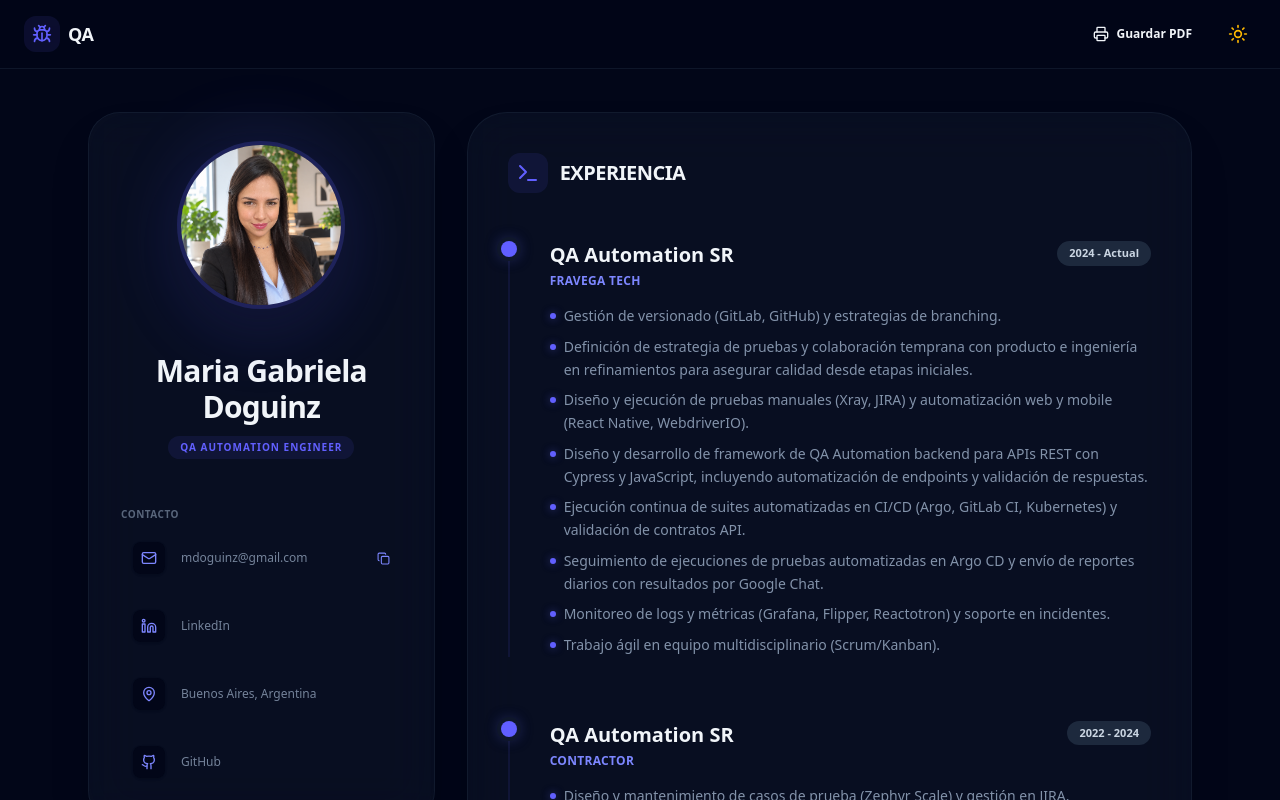
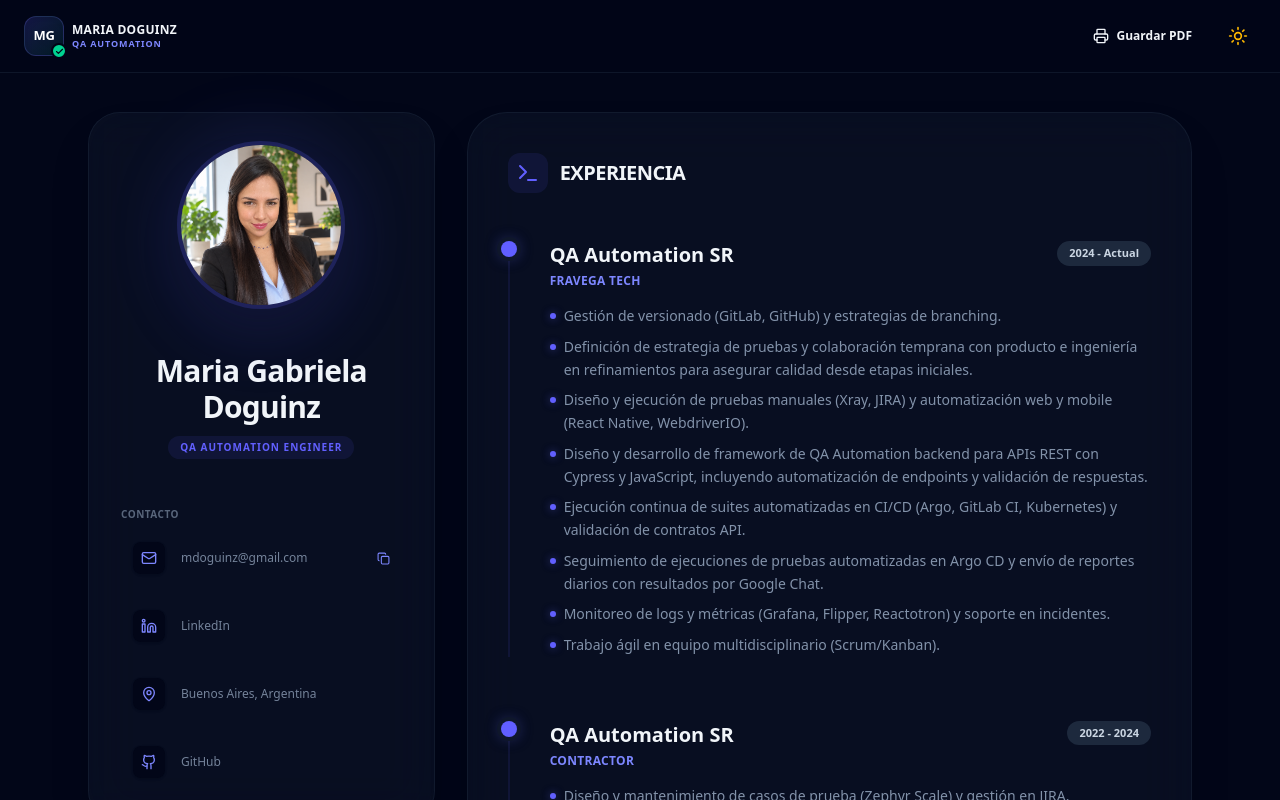
Before and after one commit to mdoguinz27/mi-portafolio, a React (Vite) app: page / in a window 1280 px wide. Shown: the top 800 px of the page. Built offline with nearby package versions, Linux system fonts and the light colour scheme.

Commit message:
feat: personalize branding and improve CV print readability

```diff
--- a/src/App.jsx
+++ b/src/App.jsx
@@ -1,6 +1,6 @@
 import React, { useState, useEffect } from 'react';
 import {
-  Bug, Trash2, Plus, Mail, MapPin, GraduationCap,
+  Trash2, Plus, Mail, MapPin, GraduationCap,
   Terminal, Linkedin, Github, Lock, Unlock,
   Sun, Moon, Award,
   Monitor, Phone, Link as LinkIcon,
@@ -417,10 +417,16 @@ export default function App() {
         className={`print-hidden fixed top-0 w-full z-[100] ${currentTheme.glass} px-6 py-4 flex justify-between items-center print:hidden`}
       >
         <div className="flex items-center gap-2">
-          <div className="bg-indigo-500/10 p-2 rounded-xl">
-            <Bug size={20} className="text-indigo-500" />
+          <div className="relative flex size-10 items-center justify-center rounded-xl border border-indigo-400/20 bg-gradient-to-br from-indigo-500/20 to-emerald-400/10 shadow-inner">
+            <span className="text-[13px] font-black tracking-tight text-white">MG</span>
+            <span className="absolute -bottom-1 -right-1 grid size-4 place-items-center rounded-full border-2 border-slate-950 bg-emerald-400 text-slate-950">
+              <Check size={9} strokeWidth={3} aria-hidden="true" />
+            </span>
           </div>
-          <span className={`font-black text-lg ${currentTheme.textBold} tracking-tight`}>QA</span>
+          <div className="leading-tight">
+            <span className={`block text-xs font-black tracking-wide ${currentTheme.textBold}`}>MARIA DOGUINZ</span>
+            <span className="block text-[9px] font-bold uppercase tracking-widest text-indigo-400">QA Automation</span>
+          </div>
         </div>
 
         <div className="flex items-center gap-4">
--- a/src/index.css
+++ b/src/index.css
@@ -52,7 +52,7 @@ body {
 
   body {
     color: #111827 !important;
-    font-size: 8pt !important;
+    font-size: 10pt !important;
   }
 
   .print-hidden,
@@ -121,7 +121,7 @@ body {
 
   .cv-print-profile h1 {
     color: #111827 !important;
-    font-size: 15pt !important;
+    font-size: 17pt !important;
     line-height: 1.15 !important;
   }
 
@@ -152,14 +152,14 @@ body {
   }
 
   .cv-print-profile a[href^="mailto:"] .truncate {
-    font-size: 7pt !important;
+    font-size: 9pt !important;
   }
 
   .cv-print-skills h3,
   .cv-print-experience h2,
   .cv-print-education h2 {
     color: #111827 !important;
-    font-size: 10pt !important;
+    font-size: 12pt !important;
   }
 
   .cv-print-skills .mb-8,
@@ -188,7 +188,7 @@ body {
 
   .cv-print-job h4 {
     color: #111827 !important;
-    font-size: 10pt !important;
+    font-size: 12pt !important;
   }
 
   .cv-print-job .mt-4 {
@@ -196,8 +196,8 @@ body {
   }
 
   .cv-print-job .text-sm {
-    font-size: 7.5pt !important;
-    line-height: 1.3 !important;
+    font-size: 9.5pt !important;
+    line-height: 1.35 !important;
   }
 
   .cv-print-job .mb-2 {
@@ -214,6 +214,7 @@ body {
   .cv-print-education-entry h4,
   .cv-print-education-entry p {
     color: #1f2937 !important;
+    font-size: 9.5pt !important;
   }
 
   .cv-print-layout a {
```
Also changed, not shown: index.html (+1 -1 lines).
